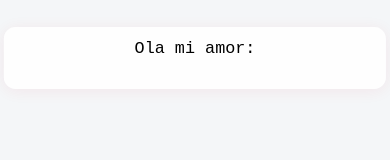
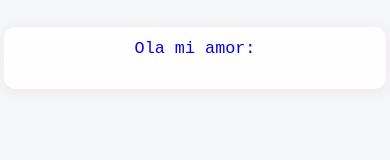
Before and after one commit to MangoOfRose/ArbolitoDeAmor, a plain HTML site: page Arbolito/index.html in a window 390 px wide. Shown: the top 160 px of the page. Drawn offline with Linux system fonts and the light colour scheme.

Commit message:
style.mobile.css

```diff
--- a/Arbolito/Css/style.mobile.css
+++ b/Arbolito/Css/style.mobile.css
@@ -38,7 +38,7 @@
   max-width: 92vw;
   font-size: 1.05rem;
   text-align: center;
-  color: #000000;
+  color: #0800e6;
   font-family: 'Courier New', Courier, monospace;
   white-space: pre-line;
   z-index: 3;
```
